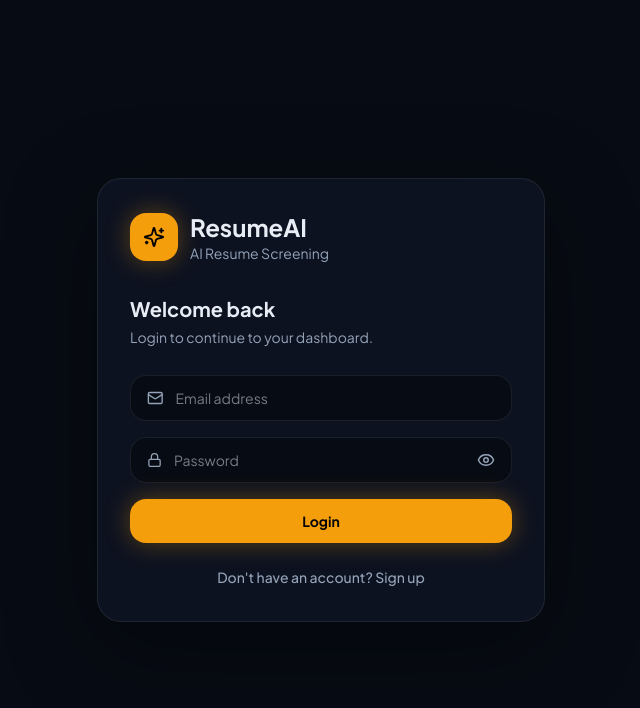
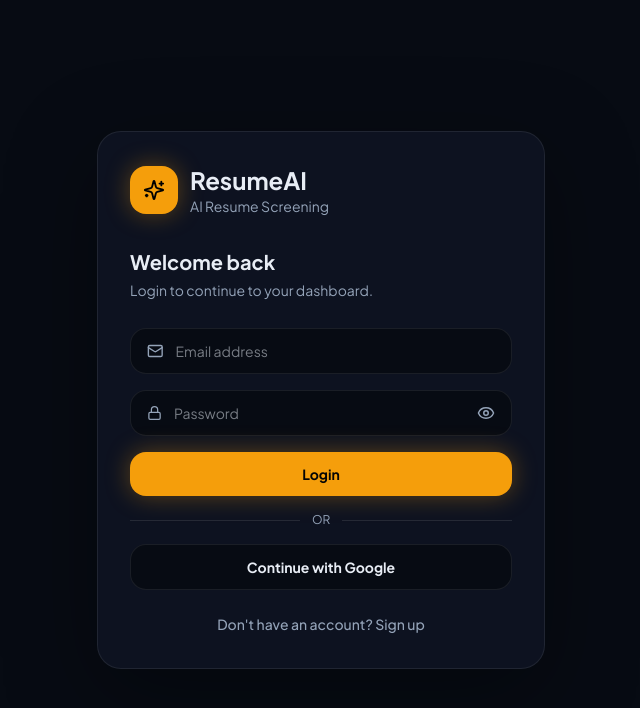
Before and after one commit to khushiag07/AI-Resume-Screening-System, a React (Vite) app: page / in a window 1280 px wide. Shown: the top 708 px of the page, without its empty margins (319-959 px from the left). Built offline with nearby package versions, Linux system fonts and the light colour scheme.

Commit message:
added google sign up

```diff
--- a/src/app/pages/AuthPage.tsx
+++ b/src/app/pages/AuthPage.tsx
@@ -65,7 +65,18 @@ if (error) {
 
     setLoading(false);
   }
+async function signInWithGoogle() {
+  const { error } = await supabase.auth.signInWithOAuth({
+    provider: "google",
+    options: {
+      redirectTo: window.location.origin,
+    },
+  });
 
+  if (error) {
+    alert(error.message);
+  }
+}
   return (
     <div
       className="min-h-screen flex items-center justify-center px-6"
@@ -176,6 +187,26 @@ if (error) {
               ? "Login"
               : "Create Account"}
           </button>
+          <div className="flex items-center gap-3">
+  <div className="h-px flex-1 bg-white/10" />
+  <span className="text-xs" style={{ color: c.textDim }}>
+    OR
+  </span>
+  <div className="h-px flex-1 bg-white/10" />
+</div>
+
+<button
+  type="button"
+  onClick={signInWithGoogle}
+  className="w-full rounded-2xl border py-3 text-sm font-bold transition"
+  style={{
+    borderColor: c.border,
+    color: c.text,
+    background: c.bg,
+  }}
+>
+  Continue with Google
+</button>
         </form>
 
         <button
```
